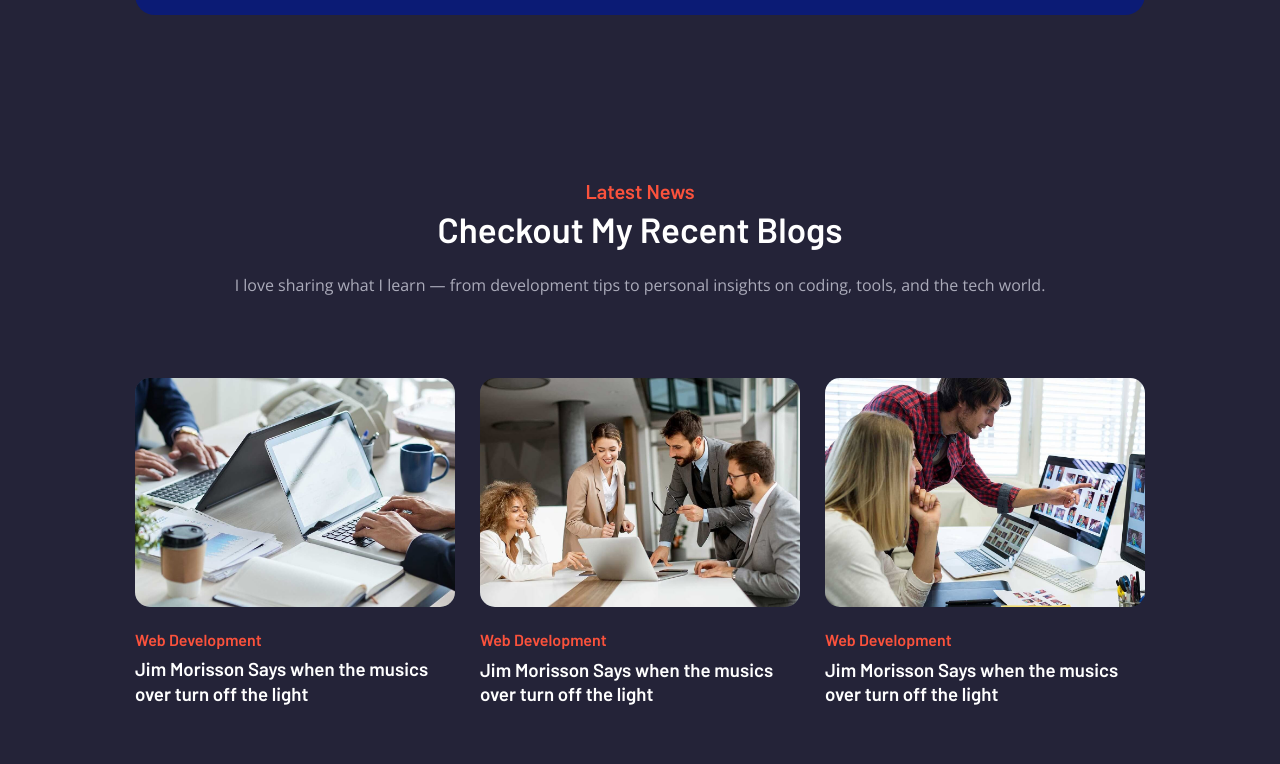
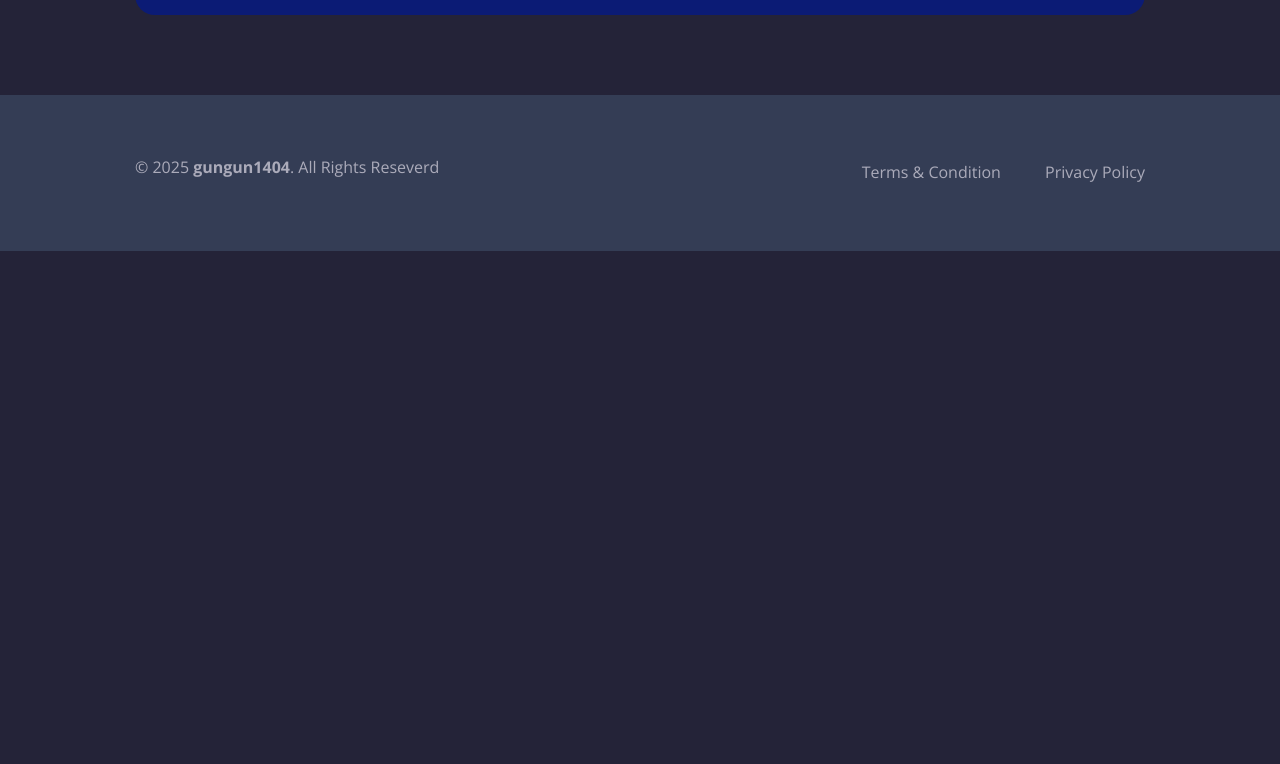
Before and after one commit to Gungun1404/OIBSIP_WebDevelopment_Task2, a plain HTML site: page portfolio-master/index.html in a window 1280 px wide. Shown: the part 5196-5960 px from the top of the page. After the commit the page ends 5447 px from the top, so only its background shows below. Drawn offline with nearby package versions, Linux system fonts and the light colour scheme.

Commit message:
Update index.html

```diff
--- a/portfolio-master/index.html
+++ b/portfolio-master/index.html
@@ -471,89 +471,6 @@
         </div>
       </section>
 
-
-
-
-
-      <!--
-        - #BLOG
-      -->
-
-      <section class="section blog" id="blog">
-        <div class="container">
-
-          <p class="section-subtitle">Latest News</p>
-
-          <h2 class="h2 section-title">Checkout My Recent Blogs</h2>
-
-          <p class="section-text">
-           I love sharing what I learn — from development tips to personal insights on coding, tools, and the tech world.
-          </p>
-
-          <ul class="blog-list">
-
-            <li>
-              <div class="blog-card">
-
-                <figure class="card-banner">
-                  <a href="#">
-                    <img src="./assets/images/blog-1.jpg" width="1181" height="843" loading="lazy"
-                      alt="Jim Morisson Says when the musics over turn off the light" class="img-cover">
-                  </a>
-                </figure>
-
-                <a href="#" class="card-tag">Web Development</a>
-
-                <h3 class="card-title">
-                  <a href="#">Jim Morisson Says when the musics over turn off the light</a>
-                </h3>
-
-              </div>
-            </li>
-
-            <li>
-              <div class="blog-card">
-
-                <figure class="card-banner">
-                  <a href="#">
-                    <img src="./assets/images/blog-2.jpg" width="1181" height="843" loading="lazy"
-                      alt="Jim Morisson Says when the musics over turn off the light" class="img-cover">
-                  </a>
-                </figure>
-
-                <a href="#" class="card-tag">Web Development</a>
-
-                <h3 class="card-title">
-                  <a href="#">Jim Morisson Says when the musics over turn off the light</a>
-                </h3>
-
-              </div>
-            </li>
-
-            <li>
-              <div class="blog-card">
-
-                <figure class="card-banner">
-                  <a href="#">
-                    <img src="./assets/images/blog-3.jpg" width="1181" height="843" loading="lazy"
-                      alt="Jim Morisson Says when the musics over turn off the light" class="img-cover">
-                  </a>
-                </figure>
-
-                <a href="#" class="card-tag">Web Development</a>
-
-                <h3 class="card-title">
-                  <a href="#">Jim Morisson Says when the musics over turn off the light</a>
-                </h3>
-
-              </div>
-            </li>
-
-          </ul>
-
-        </div>
-      </section>
-
     </article>
   </main>
 
```
